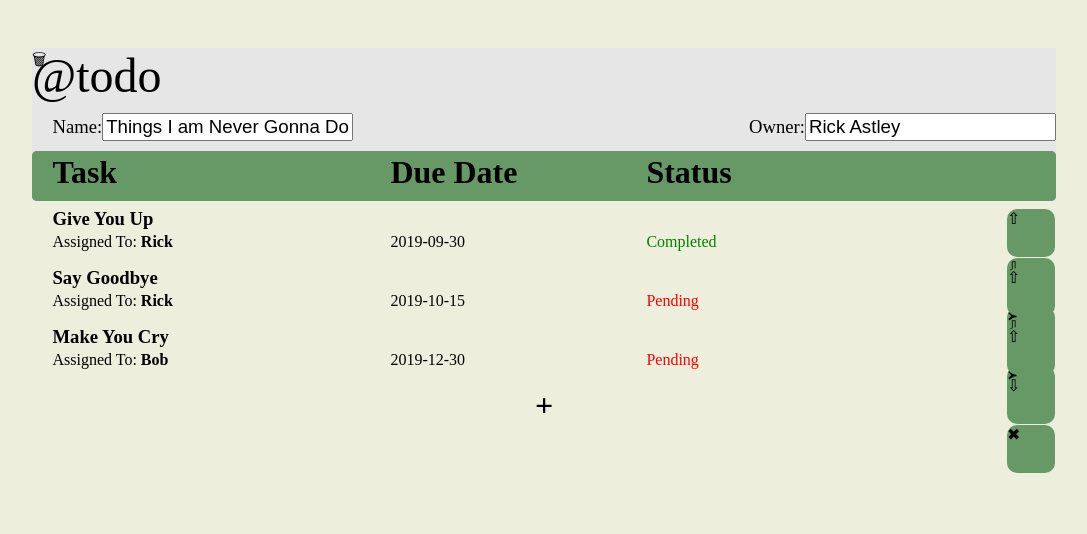
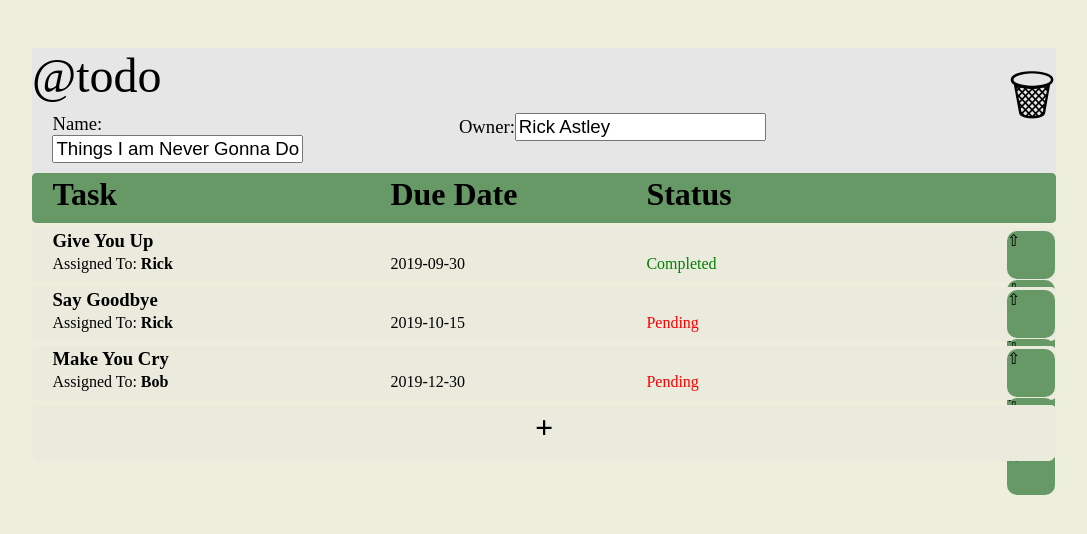
Before and after one commit to ZP4/sandbox, a React (Create React App) app: page / in a window 1280 px wide. Both pictures are taken after a click on the link "Things I am Never Gonna Do". Shown: the top 534 px of the page, without its empty margins (104-1191 px from the left). Built offline with nearby package versions, Linux system fonts and the light colour scheme.

Commit message:
reset css

```diff
--- a/src/css/todo_layout.css
+++ b/src/css/todo_layout.css
@@ -49,6 +49,7 @@ body {
     position: absolute;
     left: 85%;
     width: 15%;
+    text-align: right;
     top: 5%;
 }
 #list_details_container {
--- a/src/css/todo_style.css
+++ b/src/css/todo_style.css
@@ -13,63 +13,10 @@
   --swatch-bright-accent: #84C484;
   --swatch-disabled: #929292;
   --swatch-delete:#E1E4CC;
+  --swatch-neutral:#eaeadd;
+  --my-font-family:          "Lexend Exa";
   --bounceEasing: cubic-bezier(0.51, 0.92, 0.24, 1.15);
 }
-
-.animate {
-  -webkit-animation-duration: .5s;
-  animation-duration: .5s;
-  -webkit-animation-fill-mode: both;
-  animation-fill-mode: both;
-}
-
-@-webkit-keyframes fadeInDown {
-  from {
-    opacity: 0;
-    -webkit-transform: translate3d(0, -100%, 0);
-    transform: translate3d(0, -100%, 0);
-  }
-
-  to {
-    opacity: 1;
-    -webkit-transform: none;
-    transform: none;
-  }
-}
-@keyframes fadeInDown {
-  from {
-    opacity: 0;
-    -webkit-transform: translate3d(0, -100%, 0);
-    transform: translate3d(0, -100%, 0);
-  }
-
-  to {
-    opacity: 1;
-    -webkit-transform: none;
-    transform: none;
-  }
-}
-
-.fadeInDown {
-  -webkit-animation-name: fadeInDown;
-  animation-name: fadeInDown;
-}
-
-@-webkit-keyframes fade {
-  0% { opacity: 0; }
-  100% { opacity: 1; display: block; }
-}
-@keyframes fade {
-  0% { opacity: 0; }
-  100% { opacity: 1; display: block; }
-}
-
-.fadeOut {
-  opacity: 0;
-  -webkit-animation: fade .5s reverse;
-  animation:fade .5s reverse;
-}
-
 
 
 #edit_cancel_button,
@@ -94,16 +41,12 @@
   position: absolute;
 }
 #list_trash {
-  width: 48px;
-  height: 48px;
-  top: 0;
-  left: 0;
-  border-radius: 10px;
+  font-size: 40pt;
 }
-#list_trash:hover  {
-  background-color: var(--swatch-darker-primary);
+#list_trash:hover {
+  color: var(--swatch-accent);
+  cursor: pointer;
 }
-
 
 
 body {
@@ -194,22 +137,15 @@ body {
 #list_heading:hover {
   color: var(--swatch-accent);
 }
-#list_details_container {
-  display: flex;
-  justify-content: space-between;
-}
-#list_details_name_container {
-}
-#list_name_prompt,
-#list_owner_prompt {
+#list_details_container {}
+#list_details_name_container {}
+#list_name_prompt, #list_owner_prompt {
   font-size: 14pt;
 }
-#list_name_textfield,
-#list_owner_textfield {
+#list_name_textfield, #list_owner_textfield {
   font-size: 14pt;
 }
-#list_details_owner_container {
-}
+#list_details_owner_container {}
 #list_trash:hover {
   color: var(--swatch-accent);
   cursor: pointer;
```
Also changed, not shown: 1 other file (tests, documents, lock files or other folders).
